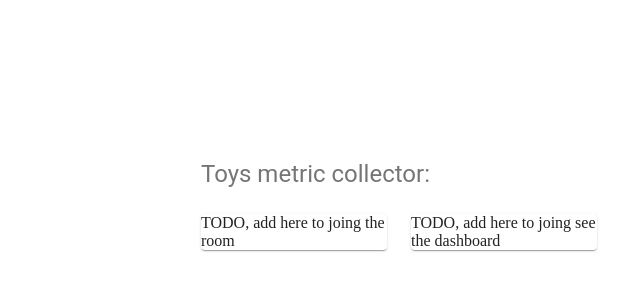
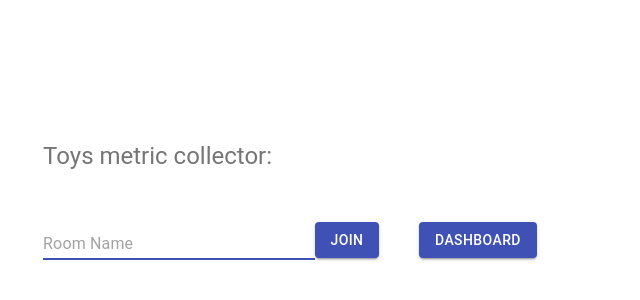
Before and after one commit to filipi87/toys-metric-collector, a React (Create React App) app in the folder web-client/: page / in a window 1280 px wide. Shown: the part 196-496 px from the top of the page, without its empty margins (241-881 px from the left). Built offline with nearby package versions, Linux system fonts and the light colour scheme.

Commit message:
Organizing styles

```diff
--- a/web-client/src/pages/calls/call-session.css
+++ /dev/null
@@ -1,4 +0,0 @@
-.CallSession {
-  height: 100vh;
-  width: 100vw;
-}
--- a/web-client/src/pages/calls/call-session.jsx
+++ b/web-client/src/pages/calls/call-session.jsx
@@ -1,7 +1,6 @@
 import React, { useEffect, useState, useRef } from 'react';
 import { Redirect, useParams } from 'react-router';
 import DailyIframe from '@daily-co/daily-js';
-import styles from './call-session.css';
 
 const CallSession = () => {
   const { eventId } = useParams();
@@ -43,7 +42,7 @@ const CallSession = () => {
   }, [goHome]);
 
   return (
-    <div className={styles.CallSession}>
+    <div>
       {goHome ? <Redirect to="/home" /> : null}
       <div ref={dailyParentElement} />
     </div>
--- a/web-client/src/pages/dashboard/dashboard.jsx
+++ b/web-client/src/pages/dashboard/dashboard.jsx
@@ -1,11 +1,9 @@
 import React from 'react';
 import { Typography, Container, Grid, Paper } from '@material-ui/core'
 
-import styles from './dashboard.css';
-
 const Dashboard = () => {
   return (
-    <Container maxWidth="xs" className={styles.root}>
+    <Container maxWidth="xs">
       <Grid container spacing={3}>
         <Grid item xs={12} md={12}>
           <Typography variant="h5" color="textSecondary">
--- a/web-client/src/pages/home/home.css
+++ /dev/null
@@ -1,14 +0,0 @@
-.root {
-  align-items: center;
-  display: flex;
-  height: 100vh;
-}
-.Container {
-  width: 100%;
-  height: 100%;
-
-  display: flex;
-  flex-direction: column;
-  align-items: center;
-  justify-content: center;
-}
--- a/web-client/src/pages/home/home.jsx
+++ b/web-client/src/pages/home/home.jsx
@@ -1,40 +1,53 @@
-import React from 'react';
-import { Typography, Container, Grid, Paper } from '@material-ui/core'
+import React, { useState } from 'react';
+import { Typography, Container, Grid, Paper, Button, TextField } from '@material-ui/core'
+import { makeStyles } from '@material-ui/core/styles';
 
-import styles from './home.css';
+import { HOME } from '../../router/router-constants';
+import { useHistory } from 'react-router-dom';
+
+const useStyles = makeStyles(theme => ({
+    aligned: {
+        alignItems: 'center',
+        display: 'flex',
+    },
+}));
 
 const Home = () => {
+
+  const classes = useStyles();
+  const history = useHistory();
+  const [roomName, setRoomName] = useState('');
+
+  const goToDashboardPage = () => {
+      history.push(HOME);
+  };
+
   return (
-    <Container maxWidth="xs" className={styles.root}>
-      <Grid container spacing={3}>
+    <Container>
+      <Grid container spacing={5}>
         <Grid item xs={12} md={12}>
           <Typography variant="h5" color="textSecondary">
             Toys metric collector:
         </Typography>
         </Grid>
-        <Grid item xs={12} md={6}>
-          <Paper
-            sx={{
-              p: 2,
-              display: 'flex',
-              flexDirection: 'column',
-              height: 240,
-            }}
-          >
-            TODO, add here to joing the room
-          </Paper>
+        <Grid item xs={12} md={6} className={classes.aligned}>
+          <TextField
+              margin="normal"
+              required
+              fullWidth
+              autoFocus
+              placeholder='Room Name'
+              value={roomName}
+              onChange={e => setRoomName(e.target.value)}
+          />
+          <Button type="button" color="primary" variant="contained">
+              Join
+          </Button>
         </Grid>
-        <Grid item xs={12} md={6}>
-          <Paper
-            sx={{
-              p: 2,
-              display: 'flex',
-              flexDirection: 'column',
-              height: 240,
-            }}
-          >
-            TODO, add here to joing see the dashboard
-          </Paper>
+        <Grid item xs={12} md={6} className={classes.aligned}>
+          <Button type="button" color="primary" variant="contained">
+              Dashboard
+          </Button>
         </Grid>
       </Grid>
     </Container>
```
Also changed, not shown: web-client/src/pages/dashboard/dashboard.css (deleted).
